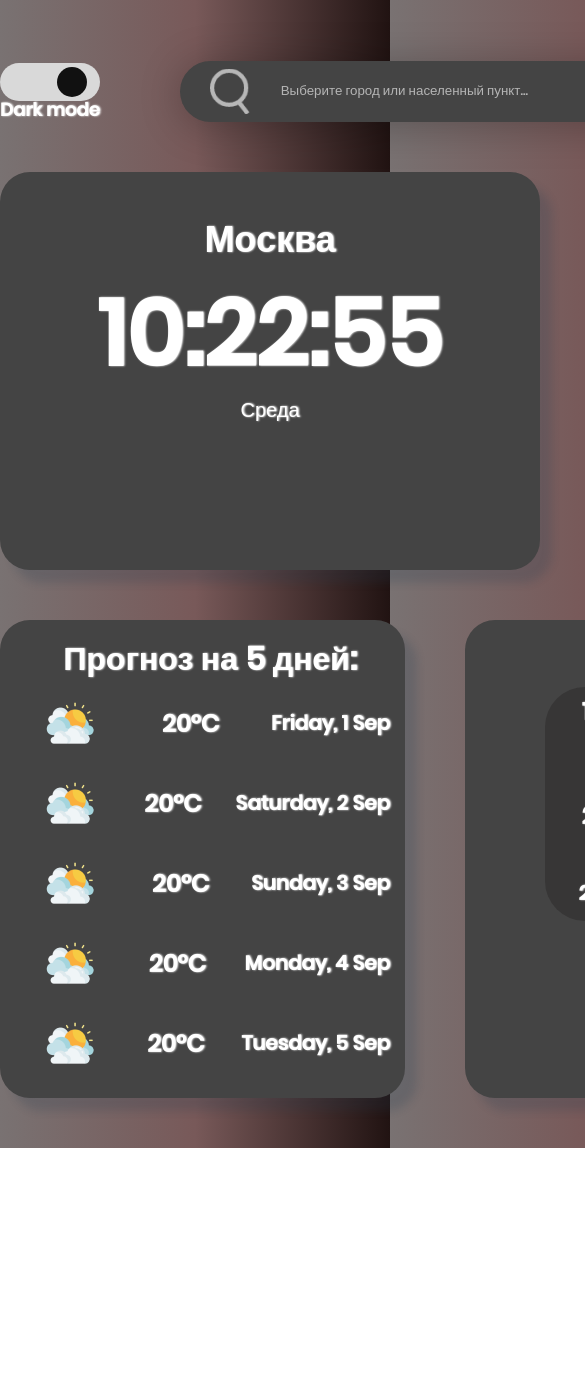
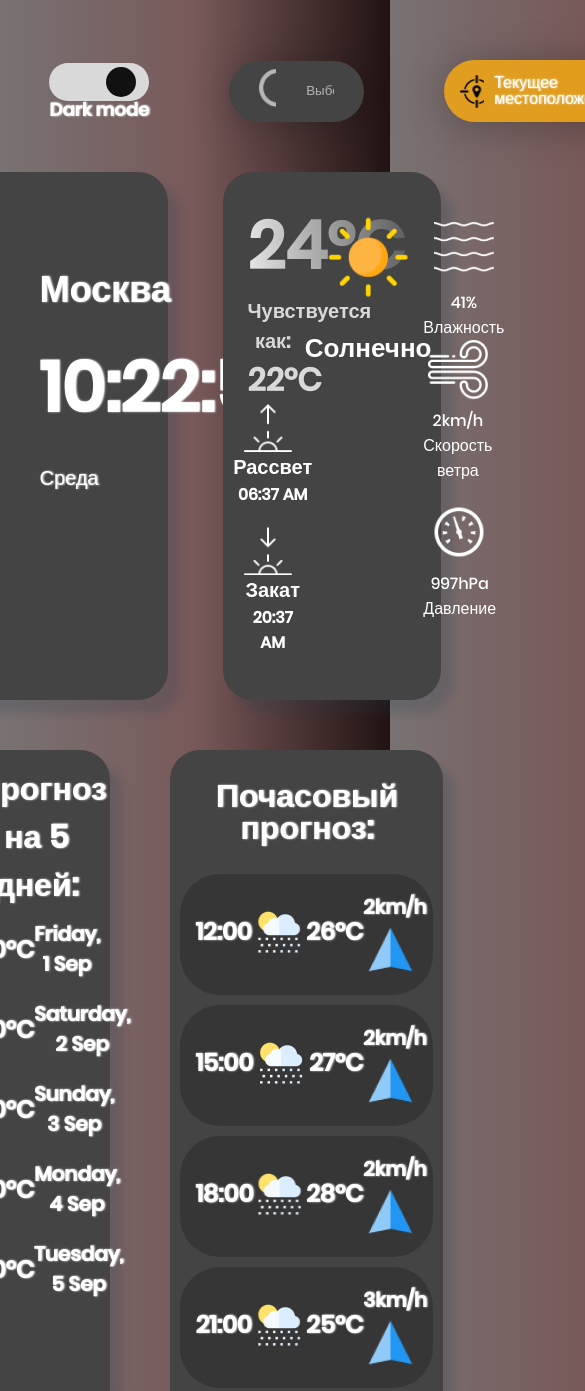
Before and after one commit to potapov11/weatherJavaScrptApp, a website: page app/index.html in a window 390 px wide. Shown: the top 1391 px of the page, 585 px wide, since content can reach past the window. Before the commit the page ends 1148 px from the top, so only its background shows below. Drawn offline with Linux system fonts and the light colour scheme; files whose address does not match are found by name.

Commit message:
начинает адаптив с 1400 до 1098

```diff
--- a/app/index.html
+++ b/app/index.html
@@ -125,36 +125,41 @@
 							<span class="hourly-box__time">12:00</span>
 							<div class="hourly-box__icon"></div>
 							<span class="hourly-box__temp">26°C</span>
-							<div class="hourly-box__arrow-icon"></div>
+							<div class="hourly-box__arrow-icon">
 								<span class="hourly-box__wind">2km/h</span>
+							</div>
 						</div>
 						<div class="hourly-box__column">
 							<span class="hourly-box__time">15:00</span>
 							<div class="hourly-box__icon"></div>
 							<span class="hourly-box__temp">27°C</span>
-							<div class="hourly-box__arrow-icon"></div>
+							<div class="hourly-box__arrow-icon">
 								<span class="hourly-box__wind">2km/h</span>
+							</div>
 						</div>
 						<div class="hourly-box__column">
 							<span class="hourly-box__time">18:00</span>
 							<div class="hourly-box__icon"></div>
 							<span class="hourly-box__temp">28°C</span>
-							<div class="hourly-box__arrow-icon"></div>
+							<div class="hourly-box__arrow-icon">
 								<span class="hourly-box__wind">2km/h</span>
+							</div>
 						</div>
 						<div class="hourly-box__column">
 							<span class="hourly-box__time">21:00</span>
 							<div class="hourly-box__icon"></div>
 							<span class="hourly-box__temp">25°C</span>
-							<div class="hourly-box__arrow-icon"></div>
+							<div class="hourly-box__arrow-icon">
 								<span class="hourly-box__wind">3km/h</span>
+							</div>
 						</div>
 						<div class="hourly-box__column">
 							<span class="hourly-box__time">00:00</span>
 							<div class="hourly-box__icon"></div>
 							<span class="hourly-box__temp">26°C</span>
-							<div class="hourly-box__arrow-icon"></div>
+							<div class="hourly-box__arrow-icon">
 								<span class="hourly-box__wind">3km/h</span>
+							</div>
 						</div>
 					</div>
 				</div>
--- a/app/styles/sass/widget/header.scss
+++ b/app/styles/sass/widget/header.scss
@@ -79,3 +79,9 @@
 		margin-right: 10px;
 	}
 }
+
+@media (max-width: 1400px) {
+	.header {
+		width: 83%;
+	}
+}
--- a/app/styles/sass/widget/hourly-box.scss
+++ b/app/styles/sass/widget/hourly-box.scss
@@ -12,7 +12,7 @@
 	&__title {
 		font-size: 32px;
 		font-weight: 700;
-		margin-bottom: 20px;
+		margin-bottom: 70px;
 	}
 
 	&__row {
@@ -33,6 +33,8 @@
 	}
 
 	&__wind {
+		display: block;
+		margin-top: 10px;
 		font-size: 20px;
 	}
 
@@ -44,8 +46,40 @@
 
 	&__arrow-icon {
 		width: 55px;
-		height: 55px;
-		margin: 0 auto;
-		background: url('../../../images/src/nav-wind-icon.png') no-repeat center center;
+		height: 90px;
+		margin: 15px auto;
+		background: url('../../../images/src/nav-wind-icon.png') no-repeat bottom;
 	}
 }
+
+@media (max-width: 1400px) {
+	.hourly-box {
+		width: 50%;
+		padding: 15px 10px;
+
+		&__column {
+			padding: 13px 15px 18px;
+		}
+
+		&__row {
+			flex-direction: column;
+		}
+
+		&__arrow-icon {
+			margin: 0;
+		}
+
+		&__column {
+			display: flex;
+			align-items: center;
+			justify-content: space-around;
+			margin-right: 0;
+			margin-bottom: 10px;
+		}
+
+		&__title {
+			margin-top: 15px;
+			margin-bottom: 30px;
+		}
+	}
+}
--- a/app/styles/sass/widget/info-box.scss
+++ b/app/styles/sass/widget/info-box.scss
@@ -68,6 +68,9 @@
 	}
 
 	&__icon {
+		display: flex;
+		flex-direction: column;
+		align-items: center;
 		text-align: center;
 		font-size: 26px;
 		font-weight: 600;
@@ -114,3 +117,35 @@
 		background: url('../../../images/src/pressure.png') no-repeat;
 	}
 }
+
+@media (max-width: 1400px) {
+	.info-box {
+		width: 40%;
+
+		&__pressure {
+			margin-top: 20px;
+			margin-left: 0;
+		}
+
+		&__img {
+			width: 120px;
+			height: 120px;
+		}
+
+		&__column {
+			&:nth-child(2) {
+				margin-right: 30px;
+			}
+		}
+
+		&__temp-text {
+			font-size: 66px;
+		}
+
+		&__sunrise,
+		&__sunset {
+			flex-direction: column;
+			align-items: center;
+		}
+	}
+}
--- a/app/styles/sass/widget/time-box.scss
+++ b/app/styles/sass/widget/time-box.scss
@@ -25,3 +25,21 @@
 		font-weight: 400;
 	}
 }
+
+@media (max-width: 1400px) {
+	.time-box {
+		&__time {
+			display: block;
+			margin-top: 45px;
+			font-size: 70px;
+		}
+		&__day {
+			display: block;
+			margin-top: 45px;
+		}
+
+		&__city-name {
+			margin-top: 50px;
+		}
+	}
+}
--- a/app/styles/sass/widget/util.scss
+++ b/app/styles/sass/widget/util.scss
@@ -1,3 +1,7 @@
+// * {
+// 	border: 2px solid red;
+// }
+
 .body {
 	font-family: 'Poppins-Medium', sans-serif;
 	background: -webkit-linear-gradient(
@@ -29,15 +33,20 @@
 // }
 
 .container {
+	display: flex;
+	flex-direction: column;
+	align-items: center;
 	margin: 0 auto;
 	margin-top: 60px;
 	margin-bottom: 50px;
+	width: 90%;
 	max-width: 1350px;
 }
 
 .main {
 	margin-top: 50px;
 	display: flex;
+	justify-content: center;
 	flex-wrap: wrap;
 }
 
```
Also changed, not shown: app/css/app.min.css. Lines whose indentation alone changed are shown as unchanged.
